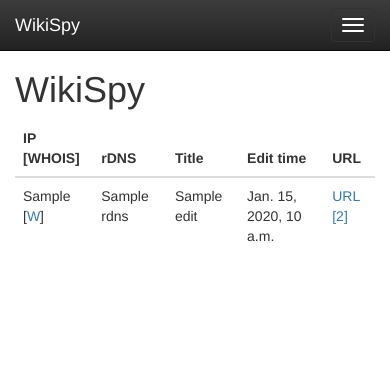
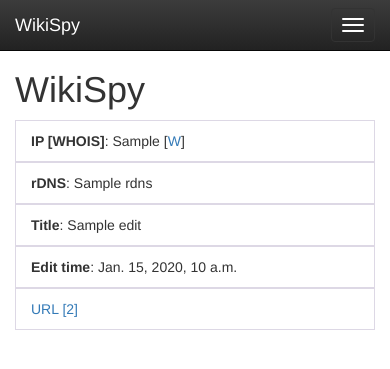
Before and after one commit to d33tah/wikispy, a Django app: template wikispy/templates/by_rdns.html in a window 390 px wide. Shown: the top 369 px of the page. Run offline with Django 3.2, Linux system fonts and the light colour scheme; the template is opened without the code that fills it: most values are stand-ins (such as "Sample title", 1, 10 or a date in 2020); some libraries are stand-ins or nearby versions.

Commit message:
Make by_rdns view responsive.

```diff
--- a/wikispy/templates/by_rdns.html
+++ b/wikispy/templates/by_rdns.html
@@ -1,30 +1,56 @@
 {% extends "base.html" %}
 {% load i18n %}{% load l10n %}
 {% block content %}
+<!-- TODO: delegate this to a separate CSS -->
+<style>
+.show-grid
+{
+    margin-bottom:10px;
+}
+
+.show-grid [class^=col-]
+{
+    border:1px solid rgba(86,61,124,.2);
+    padding-bottom:10px;
+    padding-top:10px;
+}
+</style>
 <table id="tablesorter" class="table">
-    <thead>
-        <tr>
-            <th>{% trans "IP" %} [{% trans "WHOIS" %}]</th>
-            <th>{% trans "rDNS" %}</th>
-            <th>{% trans "Title" %}</th>
-            <th>{% trans "Edit time" %}</th>
-            <th>{% trans "URL" %}</th>
-        </tr>
-    </thead>
+<div class="container">
+
+    <div class="row show-grid hidden-xs">
+        <div class="col-md-2"><strong>{% trans "IP" %} [{% trans "WHOIS" %}]</strong></div>
+        <div class="col-md-2"><strong>{% trans "rDNS" %}</strong></div>
+        <div class="col-md-4"><strong>{% trans "Title" %}</strong></div>
+        <div class="col-md-2"><strong>{% trans "Edit time" %}</strong></div>
+        <div class="col-md-2"><strong>{% trans "URL" %}</strong></div>
+    </div>
     {% for edit in edits %}
-        <tr>
-            <td>{{ edit.ip }} [<a
-                href="https://whois.domaintools.com/{{ edit.ip}}"
+        <div class="row show-grid">
+            <div class="col-md-2">
+                <p class="visible-xs-inline"><strong>{% trans "IP" %} [{% trans "WHOIS" %}]</strong>:</p>
+
+                {{ edit.ip }}
+                [<a href="https://whois.domaintools.com/{{ edit.ip}}"
                 >{% comment %}Translators: this is an abbreviation of "WHOIS"{% endcomment %}{% trans "W" %}</a>]
-            </td>
-            <td>{{ edit.rdns }}</td>
-            <td>{{ edit.title }}</td>
-            <td>{{ edit.time }}</td>
-            <td>
+            </div>
+            <div class="col-md-2">
+                <p class="visible-xs-inline"><strong>{% trans "rDNS" %}</strong>:</p>
+                {{ edit.rdns }}
+            </div>
+            <div class="col-md-4">
+                <p class="visible-xs-inline"><strong>{% trans "Title" %}</strong>:</p>
+                {{ edit.title }}
+            </div>
+            <div class="col-md-2">
+                <p class="visible-xs-inline"><strong>{% trans "Edit time" %}</strong>:</p>
+                {{ edit.time }}
+            </div>
+            <div class="col-md-2">
             <a href="https://pl.m.wikipedia.org/wiki/Specjalna:MobileDiff/{{ edit.wikipedia_edit_id }}">URL</a>
             <a href="https://pl.wikipedia.org/w/index.php?diff=prev&oldid={{ edit.wikipedia_edit_id }}">[2]</a>
-            </td>
-        </tr>
+            </div>
+        </div>
     {% endfor %}
-</table>
+</div>
 {% endblock %}
```
